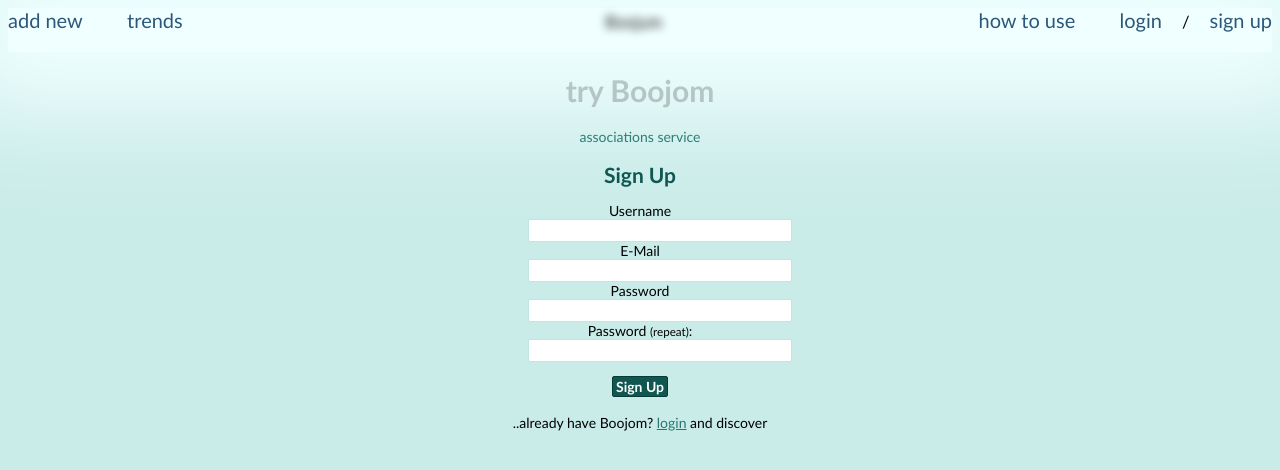
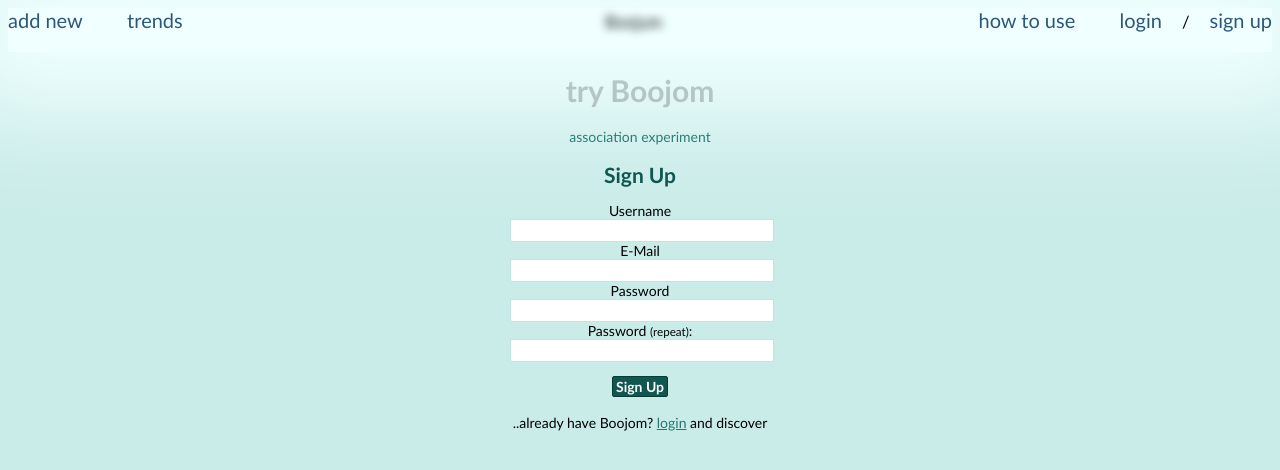
Before and after one commit to klapauciuz/boojum, a Flask app: page /register in a window 1280 px wide. Shown: the top 470 px of the page. Run offline with Flask 2, Linux system fonts and the light colour scheme; some libraries are stand-ins or nearby versions.

Commit message:
some UI trivia

```diff
--- a/static/style.css
+++ b/static/style.css
@@ -22,6 +22,7 @@ input[type="password"] {
     font-size: 14px;
     -moz-border-radius: 2px;
     -webkit-border-radius: 2px;
+    margin-right: 3%;
     color: #105751;
 }
 
--- a/templates/login.html
+++ b/templates/login.html
@@ -2,7 +2,7 @@
 {% block content %}
 <center>
 <h1>try Boojom</h1>
-<h3>associations service</h3><br>
+<h3>association experiment</h3><br>
 <h2>Sign In</h2>
   {% if error %}<div class="error"><strong>Error:</strong> {{ error }}</div>{% endif %}
   <form action="" method="post">
--- a/templates/register.html
+++ b/templates/register.html
@@ -2,7 +2,7 @@
 {% block content %}
 <center>
 <h1>try Boojom</h1>
-<h3>associations service</h3><br>
+<h3>association experiment</h3><br>
 <h2>Sign Up</h2>
   {% if error %}<div class="error"><strong>Error:</strong> {{ error }}</div>{% endif %}
   <form action="" method="post">
```
Also changed, not shown: templates/index.html (+6 -2 lines).
